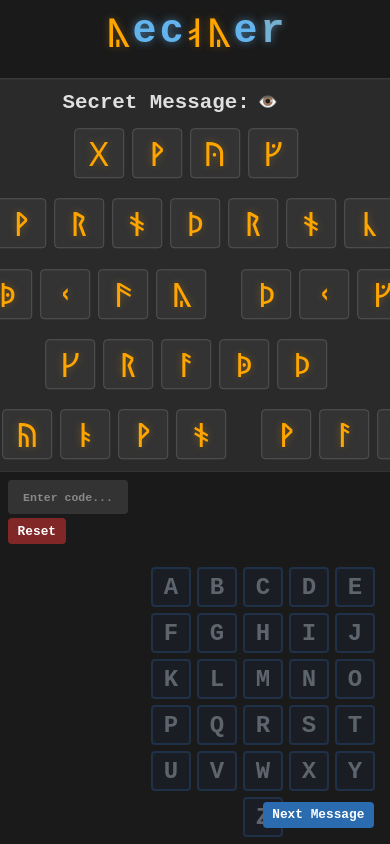
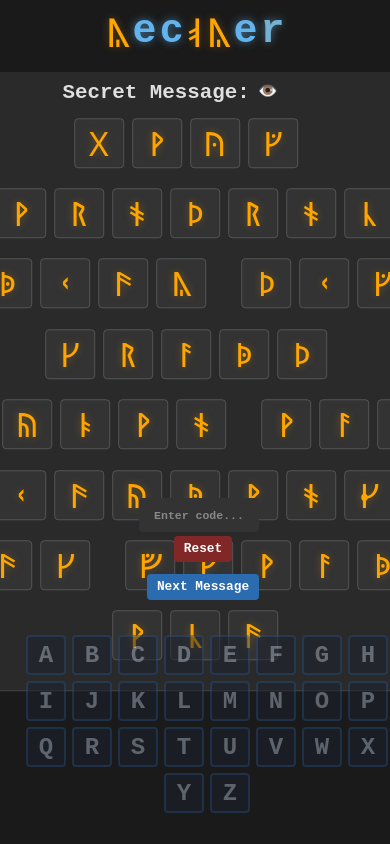
Before and after one commit to Vincent-Mattana/Decoder, a React (Vite) app: page / in a window 390 px wide. Built offline with nearby package versions, Linux system fonts and the light colour scheme.

Commit message:
Better positioning

```diff
--- a/src/components/cipherDecoder.css
+++ b/src/components/cipherDecoder.css
@@ -154,11 +154,10 @@ body, html {
   box-sizing: border-box;
   margin: auto;
   position: fixed;
-  top: 50%;
+  top: 45%;
   left: 50%;
   transform: translate(-50%, -50%);
   z-index: 5;
-  margin-top: calc((var(--title-height) - var(--keyboard-height)) / 2);
 }
 
 /* Message container */
@@ -386,10 +385,10 @@ body, html {
 .keyboard {
   display: flex;
   flex-direction: column;
-  justify-content: flex-end;
+  justify-content: center;
   align-items: center;
   width: 100%;
-  padding: 0.5rem 0 0 0;
+  padding: 0.5rem 0 1rem 0;
   box-sizing: border-box;
   min-height: auto;
   position: fixed;
@@ -397,16 +396,16 @@ body, html {
   left: 0;
   right: 0;
   margin: 0;
-  background-color: #1a1a1a;
-  border-top: 1px solid #333;
+  background-color: transparent;
+  border-top: none;
   z-index: 10;
 }
 
 .keyboard-content {
   display: flex;
   flex-direction: row;
-  justify-content: space-between;
-  align-items: flex-start;
+  justify-content: center;
+  align-items: center;
   width: 100%;
   max-width: 100%;
   margin: 0 auto;
@@ -430,7 +429,8 @@ body, html {
   flex-direction: column;
   align-items: flex-start;
   padding-left: 1rem;
-  position: relative;
+  position: absolute;
+  left: 0;
   z-index: 1;
 }
 
@@ -441,7 +441,6 @@ body, html {
   padding-right: 1rem;
   position: absolute;
   right: 0;
-  bottom: 0;
   z-index: 1;
 }
 
@@ -454,7 +453,7 @@ body, html {
   flex-direction: row;
   flex-wrap: wrap;
   justify-content: center;
-  flex: 1;
+  flex: 0 1 auto;
   max-width: 650px;
   margin: 0 auto;
   padding: 0.25rem;
@@ -849,7 +848,7 @@ body, html {
   }
 
   .main-content {
-    top: 45%;
+    top: 40%;
   }
 
   .message-container {
@@ -858,7 +857,7 @@ body, html {
   }
 
   .keyboard {
-    padding-top: 0.25rem;
+    padding-bottom: 0.5rem;
   }
 
   .keyboard-content {
@@ -898,7 +897,7 @@ body, html {
   }
 
   .main-content {
-    top: 43%;
+    top: 38%;
   }
 
   .message-container {
@@ -907,7 +906,7 @@ body, html {
   }
 
   .keyboard {
-    padding-top: 0.15rem;
+    padding-bottom: 0.25rem;
   }
 
   .keyboard-buttons {
@@ -998,46 +997,31 @@ body, html {
   }
 
   .keyboard-content {
-    flex-wrap: wrap;
-    justify-content: space-between;
-    align-items: flex-start;
-    max-width: 100%;
-    padding: 0;
-    position: relative;
-    min-height: 120px;
+    flex-direction: column;
+    align-items: center;
+    padding: 0.5rem;
+    gap: 0.75rem;
   }
 
-  .keyboard-buttons {
-    flex-direction: column;
-    min-width: auto;
-    gap: 0.25rem;
+  .keyboard-buttons.left-side,
+  .keyboard-buttons.right-side {
+    position: relative;
+    padding: 0;
+    order: unset;
   }
 
   .keyboard-buttons.left-side {
-    margin-right: 0;
-    order: 1;
-    flex-direction: column;
-    justify-content: flex-start;
-    align-items: flex-start;
-    padding-left: 0.5rem;
-    position: relative;
+    align-items: center;
   }
 
   .keyboard-buttons.right-side {
-    position: absolute;
-    right: 0.5rem;
-    bottom: 0;
-    margin-left: 0;
-    order: 3;
-    justify-content: flex-end;
-    align-items: flex-end;
-    padding-right: 0.5rem;
+    align-items: center;
   }
 
   .alphabet {
     order: 2;
     width: 100%;
-    margin-top: 80px;
+    margin-top: 0;
   }
 
   .code-input.integrated {
```
